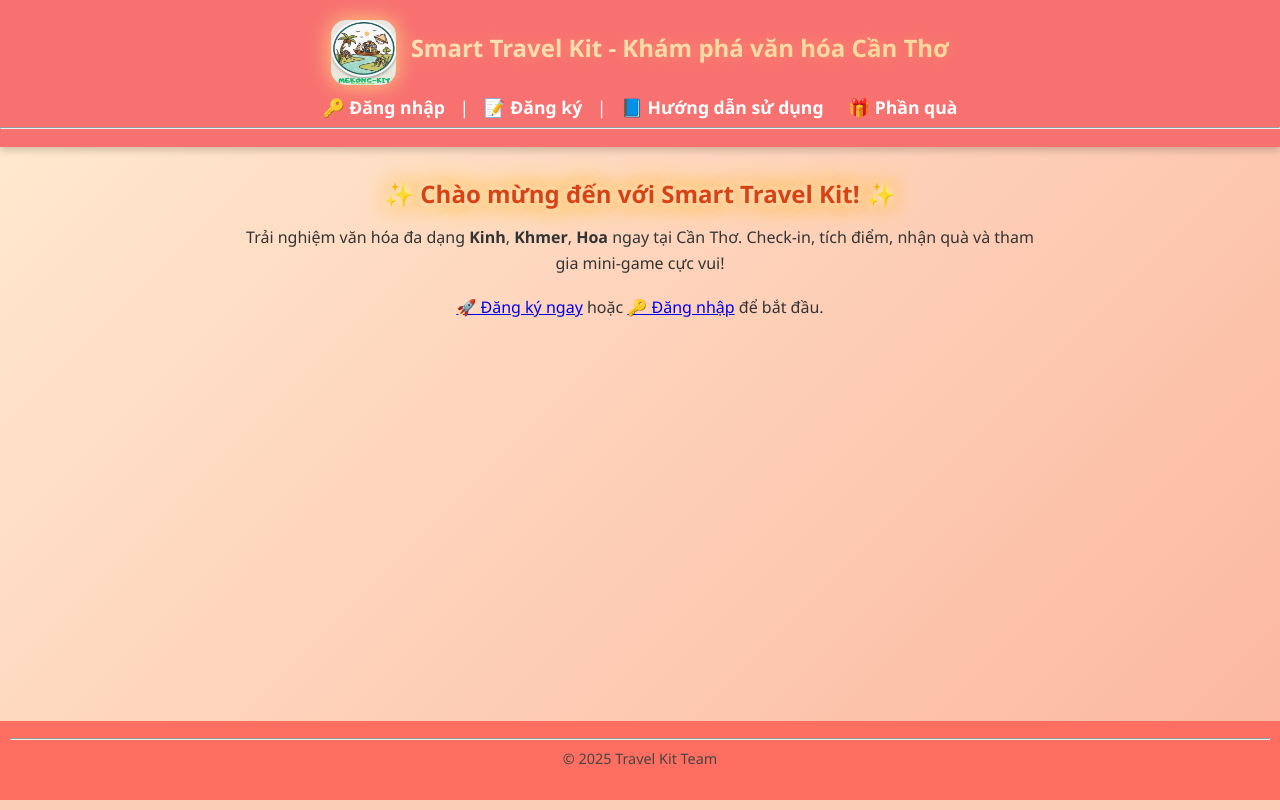
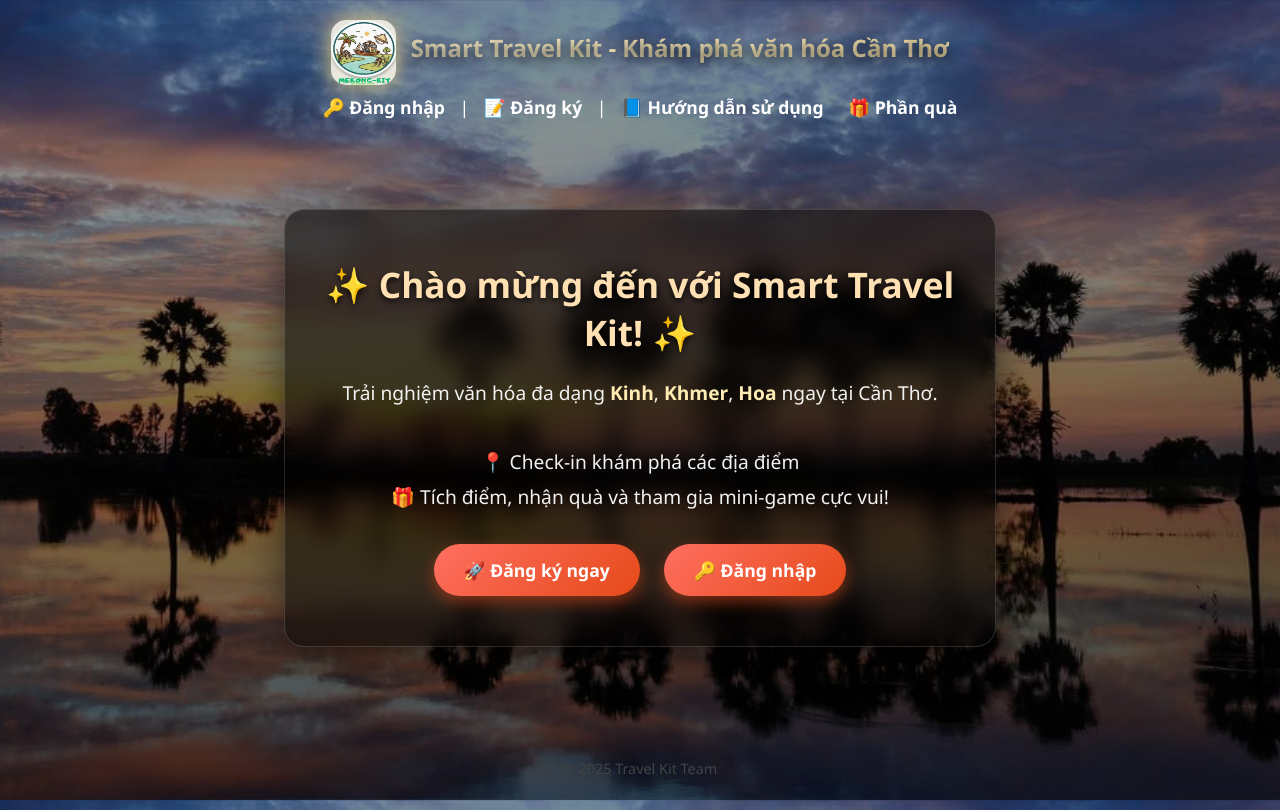
Before and after one commit to hung83st/mekongkit, a Flask app: page / in a window 1280 px wide. Run offline with Flask 3, Linux system fonts and the light colour scheme.

Commit message:
Update index.html

```diff
--- a/travel_kit/templates/index.html
+++ b/travel_kit/templates/index.html
@@ -3,9 +3,90 @@
 {% block title %}Trang chủ{% endblock %}
 
 {% block content %}
-<h2>✨ Chào mừng đến với Smart Travel Kit! ✨</h2>
-<p>Trải nghiệm văn hóa đa dạng <b>Kinh</b>, <b>Khmer</b>, <b>Hoa</b> ngay tại Cần Thơ.
-    Check-in, tích điểm, nhận quà và tham gia mini-game cực vui!</p>
-<a href="{{ url_for('register') }}">🚀 Đăng ký ngay</a> hoặc
-<a href="{{ url_for('login') }}">🔑 Đăng nhập</a> để bắt đầu.
+<style>
+    /* Nền trang chủ với hiệu ứng tối màu làm nổi bật nội dung */
+    body {
+        background: linear-gradient(rgba(0, 0, 0, 0.4), rgba(0, 0, 0, 0.6)), url("{{ url_for('static', filename='images/home_bg.jpg') }}") no-repeat center center fixed !important;
+        background-size: cover !important;
+        color: #ffffff;
+    }
+
+    /* Header và Footer trong suốt hoàn toàn trên trang chủ */
+    header, footer {
+        background: transparent !important;
+        box-shadow: none !important;
+        border: none !important;
+        backdrop-filter: none !important;
+    }
+    header hr, footer hr {
+        display: none !important;
+    }
+    header h1 {
+        text-shadow: 0 4px 12px rgba(0,0,0,0.8);
+    }
+
+    /* Box chứa nội dung chính */
+    .home-content {
+        background: rgba(0, 0, 0, 0.55);
+        padding: 50px 30px;
+        border-radius: 20px;
+        box-shadow: 0 10px 40px rgba(0, 0, 0, 0.6);
+        border: 1px solid rgba(255, 255, 255, 0.15);
+        max-width: 650px;
+        margin: 50px auto;
+        backdrop-filter: blur(12px);
+        animation: floatUp 1.2s ease-in-out;
+    }
+
+    .home-content h2 {
+        color: #ffe0b2; /* Tông màu ngà, bớt chói rực vàng */
+        text-shadow: 0 3px 6px rgba(0, 0, 0, 0.8); /* Tăng độ đổ bóng đen làm nổi chữ thay vì hắt sáng */
+        font-size: 2.2em;
+        margin-bottom: 20px;
+        animation: none !important; /* Tắt hoạt ảnh chớp sáng phát glow */
+    }
+
+    .home-content p {
+        font-size: 1.2em;
+        line-height: 1.8;
+        color: #f1f1f1;
+        margin-bottom: 30px;
+    }
+
+    .home-content b {
+        color: #ffecb3;
+    }
+
+    .home-buttons a.button {
+        display: inline-block;
+        margin: 0 10px;
+        font-size: 1.1em;
+        padding: 14px 30px;
+        background: linear-gradient(135deg, #ff6f61, #e64a19);
+        border-radius: 30px;
+        text-decoration: none;
+        color: white;
+        font-weight: bold;
+        box-shadow: 0 6px 15px rgba(230, 74, 25, 0.5);
+        transition: all 0.3s ease;
+    }
+
+    .home-buttons a.button:hover {
+        transform: translateY(-4px) scale(1.03);
+        box-shadow: 0 10px 25px rgba(230, 74, 25, 0.8);
+        background: linear-gradient(135deg, #ff8a80, #ff5722);
+    }
+</style>
+
+<div class="home-content">
+    <h2>✨ Chào mừng đến với Smart Travel Kit! ✨</h2>
+    <p>Trải nghiệm văn hóa đa dạng <b>Kinh</b>, <b>Khmer</b>, <b>Hoa</b> ngay tại Cần Thơ. <br><br>
+       📍 Check-in khám phá các địa điểm <br>
+       🎁 Tích điểm, nhận quà và tham gia mini-game cực vui!</p>
+
+    <div class="home-buttons">
+        <a href="{{ url_for('register') }}" class="button">🚀 Đăng ký ngay</a>
+        <a href="{{ url_for('login') }}" class="button">🔑 Đăng nhập</a>
+    </div>
+</div>
 {% endblock %}
```
